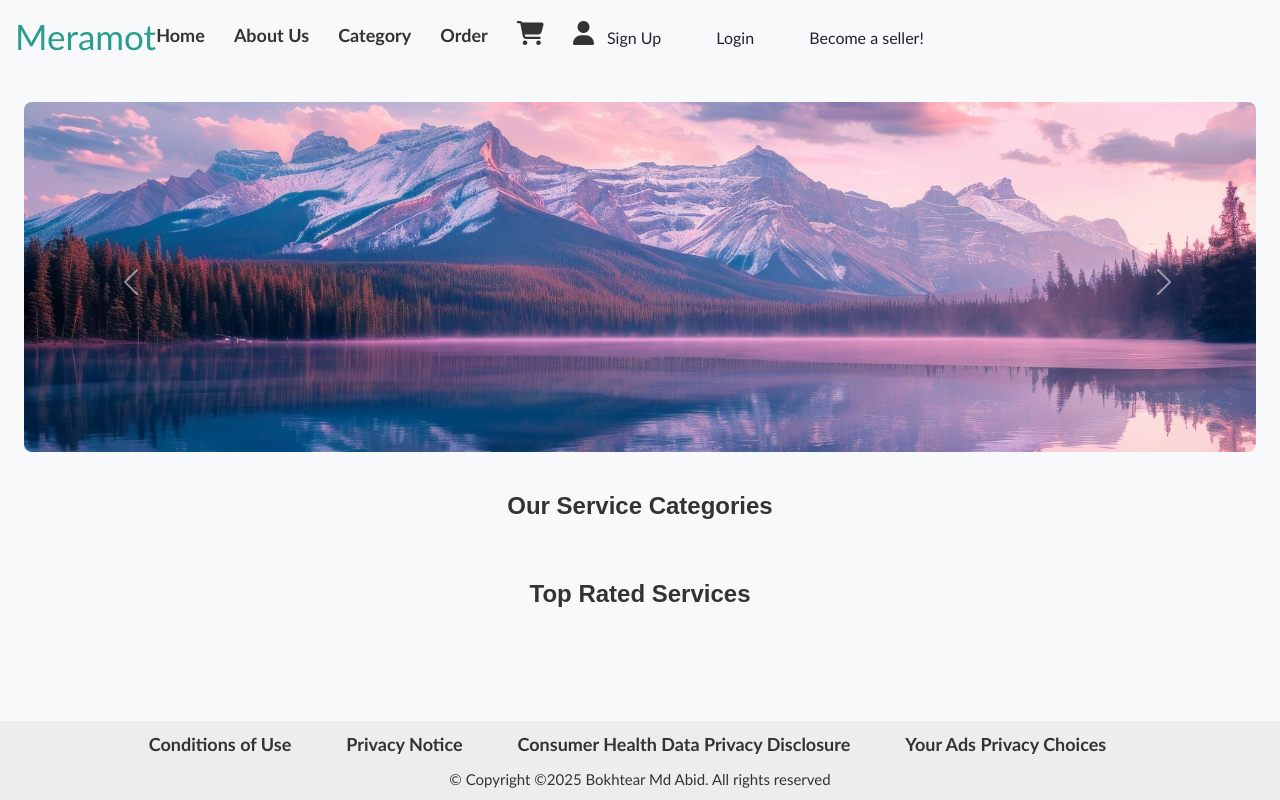
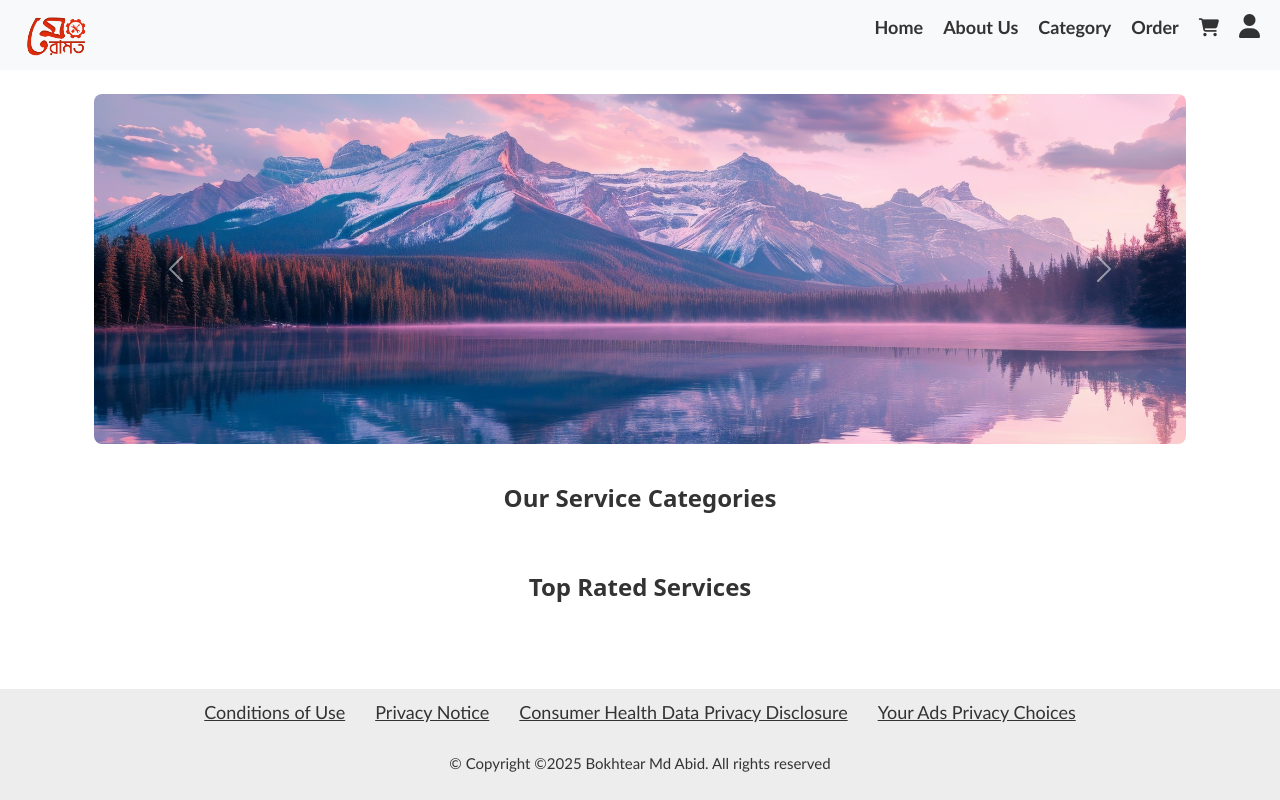
Before and after one commit to abix404/Meramot-The-Repair-Shop-, a Django app: page / in a window 1280 px wide. Run offline with Django 5.2, Linux system fonts and the light colour scheme; data that the repository does not hold is empty; some libraries are stand-ins or nearby versions.

Commit message:
Update_3

```diff
--- a/templates/base.html
+++ b/templates/base.html
@@ -4,20 +4,24 @@
 {% load static %}
  <meta charset="UTF-8">
     <meta name="viewpoint" content="width=device-width, initial-scale=1">
-    <title>{% block title %}{% endblock %} </title>
-    {% block extra_css %}
+    <title>{% block title %}
 
-    {% endblock %}
+ {% endblock %} </title>
+ {% block extra_css %}
+
+ {% endblock %}
 
 </head>
 <body>
 {% include 'navbar.html' %}
+
 <div class="container mt-4">
     {% block content %}
 
 
     {% endblock %}
    </div>
+
 {% include 'footer.html' %}
 </body>
 </html>
--- a/templates/home.html
+++ b/templates/home.html
@@ -4,16 +4,16 @@
 {% block title %}Home - Meramot{% endblock %}
 
 {% block extra_css %}
-    <!-- Bootstrap -->
-    <link rel="stylesheet" href="https://cdn.jsdelivr.net/npm/bootstrap@5.3.0/dist/css/bootstrap.min.css">
 
-    <!-- Tailwind (If Preferred) -->
-    <script src="https://cdn.tailwindcss.com"></script>
+<link rel="stylesheet" href="https://cdn.jsdelivr.net/npm/bootstrap@5.3.0/dist/css/bootstrap.min.css">
 
-    <link rel="stylesheet" href="{% static 'css/style_home.css' %}">
+<script src="https://cdn.tailwindcss.com"></script>
+
+<link rel="stylesheet" href="{% static 'css/style_home.css' %}">
 {% endblock %}
 
 {% block content %}
+
 <div class="container">
     <!-- Image Slider -->
     <div id="serviceCarousel" class="carousel slide mb-4" data-bs-ride="carousel">
--- a/templates/navbar.html
+++ b/templates/navbar.html
@@ -2,67 +2,45 @@
 <html lang="en">
 <head>
     <meta charset="UTF-8">
-    <meta name="viewpoint" content="width=device-width, initial-scale=1">
-    <title> Navigation Bar</title>
+    <meta name="viewport" content="width=device-width, initial-scale=1">
+    <title>Navigation Bar</title>
 
     <link rel="stylesheet" href="https://cdnjs.cloudflare.com/ajax/libs/font-awesome/6.4.2/css/all.min.css">
+    <link rel="stylesheet" href="https://cdn.jsdelivr.net/npm/bootstrap@5.3.0/dist/css/bootstrap.min.css">
 
-<style type="text/css">
-      *{
-        text-decoration:none;
-        margin-top: 0px;
-        margin-left: 0px;
-        margin-right: 0px;
-        margin-bottom: 0px;
-
+    <style>
+        * {
+            text-decoration: none;
+            margin: 0;
+            padding: 0;
+            box-sizing: border-box;
         }
 
-      .navbar{
+        .navbar {
             background: #F8F9FA;
-        font-family:'Trebuchet MS', 'Lucida Sans Unicode', 'Lucida Grande', 'Lucida Sans', Arial, sans-serif;
-        padding-right: 15px;
-        padding-left: 15px ;
-        padding-bottom: 15px;
-        padding-top: 10px;
-
+            font-family: 'Trebuchet MS', Arial, sans-serif;
+            padding: 10px 20px;
         }
 
-      .navdiv{
+        .logo a {
+            font-size: 35px;
+            font-weight: 500;
+            color: #2a9d8f;
+            text-decoration: none;
+        }
+
+        .nav-links {
+            list-style: none;
             display: flex;
             align-items: center;
-        justify-content: space-between;
+            gap: 20px;
         }
 
-      .logo a{
-        font-size: 35px;
-        font-weight:500;
-        color: #2a9d8f;
-      }
-
-      li{
-        list-style: none;
-        display: inline-block;
-      }
-
-      li a{
-        color: #333333;
+        .nav-links a {
+            color: #333;
             font-size: 18px;
             font-weight: bold;
-        margin-right: 25px;
-      }
-
-      button{
-        background-color: #2A9D8F;
-        margin-left: 15px;
-        margin-top: 10px;
-        border-radius: 10px;
-        padding: 10px;
-        width: 90px;
-      }
-      button a{
-        color: white;
-        font-weight: bold;
-        font-size: 15px;
+            text-decoration: none;
         }
 
         .user-menu {
@@ -70,76 +48,78 @@
             cursor: pointer;
         }
 
-    .user-menu {
+        .user-menu i {
             font-size: 24px;
             color: rgb(51, 51, 51);
         }
-
-    .dropdown {
+        .logo-img {
+             height: 50px;  /* Adjust height as needed */
+             width: auto;   /* Keeps aspect ratio */
+                   }
+        .dropdown-menu {
             display: none;
             position: absolute;
             right: 0;
-        background: transparent;
+            background: white;
             border-radius: 5px;
-        overflow: hidden;
-        min-width: 120px;
+            min-width: 150px;
+            box-shadow: 0 2px 5px rgba(0, 0, 0, 0.2);
             text-align: center;
+            padding: 10px 0;
+            z-index: 1000;
         }
 
-    .dropdown a {
+        .dropdown-menu a {
             display: block;
             padding: 10px;
+            color: black;
             text-decoration: none;
-        color: black;
         }
 
-    .dropdown a:hover {
-        background: transparent;
-            margin-top: 2px;
-            border-radius: 10px;
-            padding: 10px;
-            width: 50px;
+        .dropdown-menu a:hover {
+            background: #f1f1f1;
         }
 
-    .user-menu:hover .dropdown {
+        .user-menu:hover .dropdown-menu {
             display: block;
         }
     </style>
 </head>
 <body>
-    <nav class="navbar">
-      <div class="navdiv">
-        <div class="logo"><a href="{% url 'home' %}">Meramot</a></div>
-        <ul>
+{% load static %}
+    <nav class="navbar d-flex justify-content-between align-items-center">
+        <!-- Left Side: Logo -->
+        <div class="logo">
+          <a href="{% url 'home' %}">
+           <img src="{% static 'images/logo.png' %}" alt="Meramot Logo" class="logo-img">
+          </a>
+        </div>
+
+        <!-- Right Side: Navigation -->
+        <ul class="nav-links d-flex align-items-center">
             <li><a href="{% url 'home' %}">Home</a></li>
             <li><a href="#">About Us</a></li>
             <li><a href="#">Category</a></li>
             <li><a href="#">Order</a></li>
-          <li><a href="#"><i class="fa fa-shopping-cart" style="font-size:24px"></i></a></li>
+            <li><a href="#"><i class="fa fa-shopping-cart"></i></a></li>
 
-          <!-- User Dropdown -->
+            <!-- User Dropdown Menu -->
             <li class="user-menu">
                 <i class="fa fa-user"></i>
-            <div class="dropdown">
+                <div class="dropdown-menu">
                     {% if user.is_authenticated %}
-              <li>
-                <a href="#" id="userDropdown" role="button" data-bs-toggle="dropdown">
-                    <i class="fa fa-user"></i> Hi, {{ user.username }}
-                </a>
-                <ul aria-labelledby="userDropdown">
-                    <li><a href="#">Profile</a></li>
-                    <li><a href="#">Logout</a></li>
-                </ul>
-            </li>
+                        <a href="#">Hi, {{ user.username }}</a>
+                        <a href="#">Profile</a>
+                        <a href="#">Logout</a>
                     {% else %}
-              <li> <a href="#" class="btn">Sign Up</a></li>
-              <li> <a href="#" class="btn">Login</a></li>
-              <li> <a href="#" class="btn">Become a seller!</a></li>
+                        <a href="#">Sign Up</a>
+                        <a href="#">Login</a>
+                        <a href="#">Become a Seller</a>
                     {% endif %}
                 </div>
             </li>
         </ul>
-      </div>
     </nav>
+
 </body>
 </html>
```
Also changed, not shown: static/images/Logo.png (added), static/images/logo_green.png (added). Lines whose indentation alone changed are shown as unchanged.
